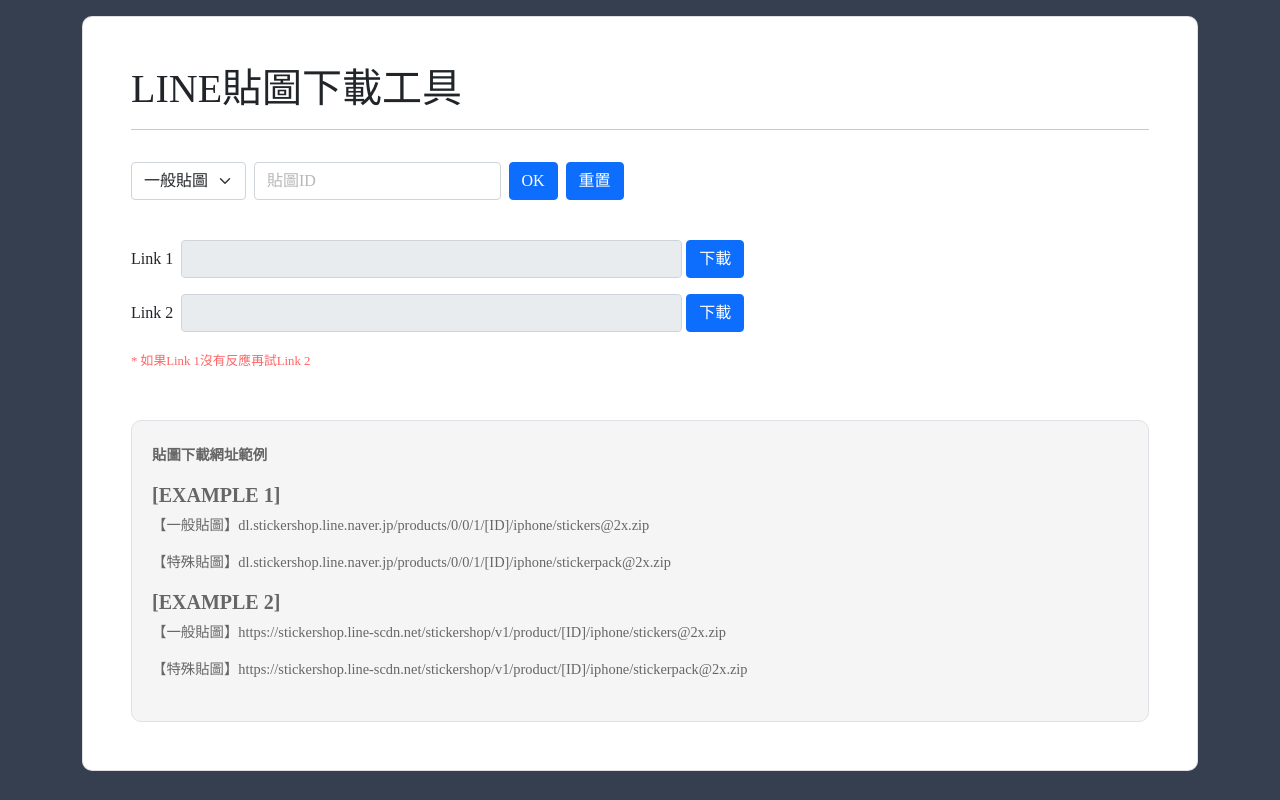
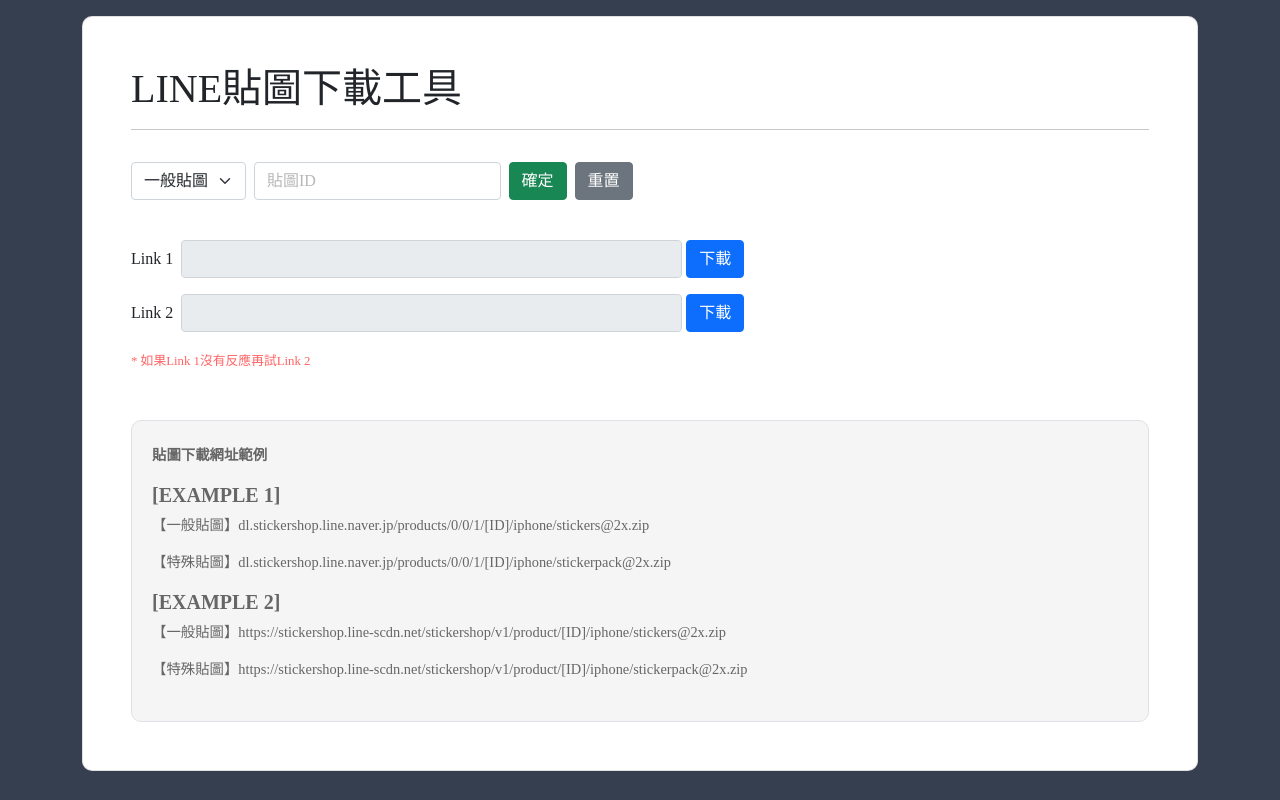
Before and after one commit to puppycat0109/MySiteTools, a plain HTML site: page line_sticker_downloader.html in a window 1280 px wide. Drawn offline with Linux system fonts and the light colour scheme.

Commit message:
UI update

```diff
--- a/line_sticker_downloader.html
+++ b/line_sticker_downloader.html
@@ -58,10 +58,10 @@
                         <input id="sticker-id" placeholder="貼圖ID" class="form-control" />
                     </div>
                     <div class="col-auto">
-                        <button class="btn btn-primary" id="ok">OK</button>
+                        <button class="btn btn-success" id="ok">確定</button>
                     </div>
                     <div class="col-auto">
-                        <button class="btn btn-primary" id="reset">重置</button>
+                        <button class="btn btn-secondary" id="reset">重置</button>
                     </div>
                 </div>
 
```
